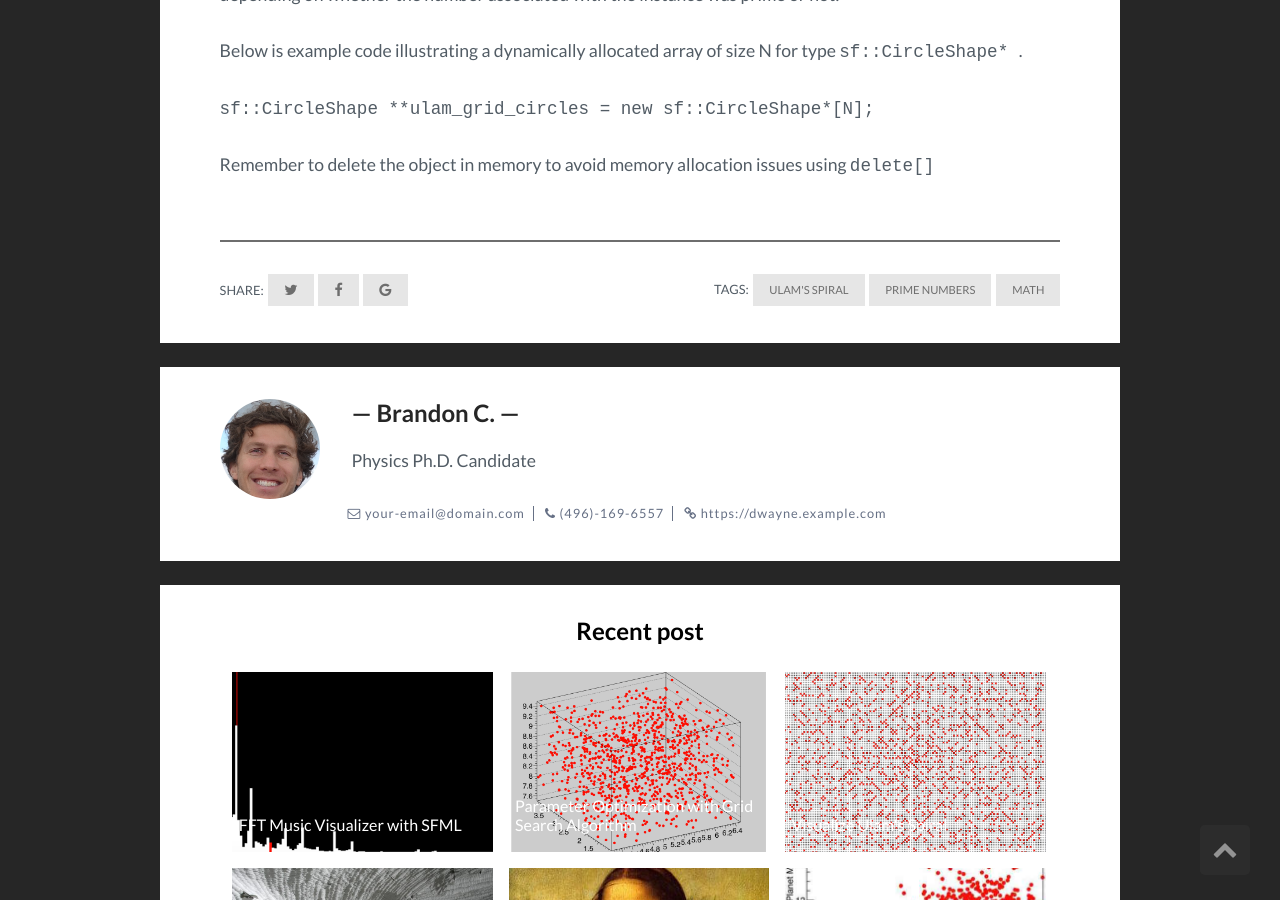
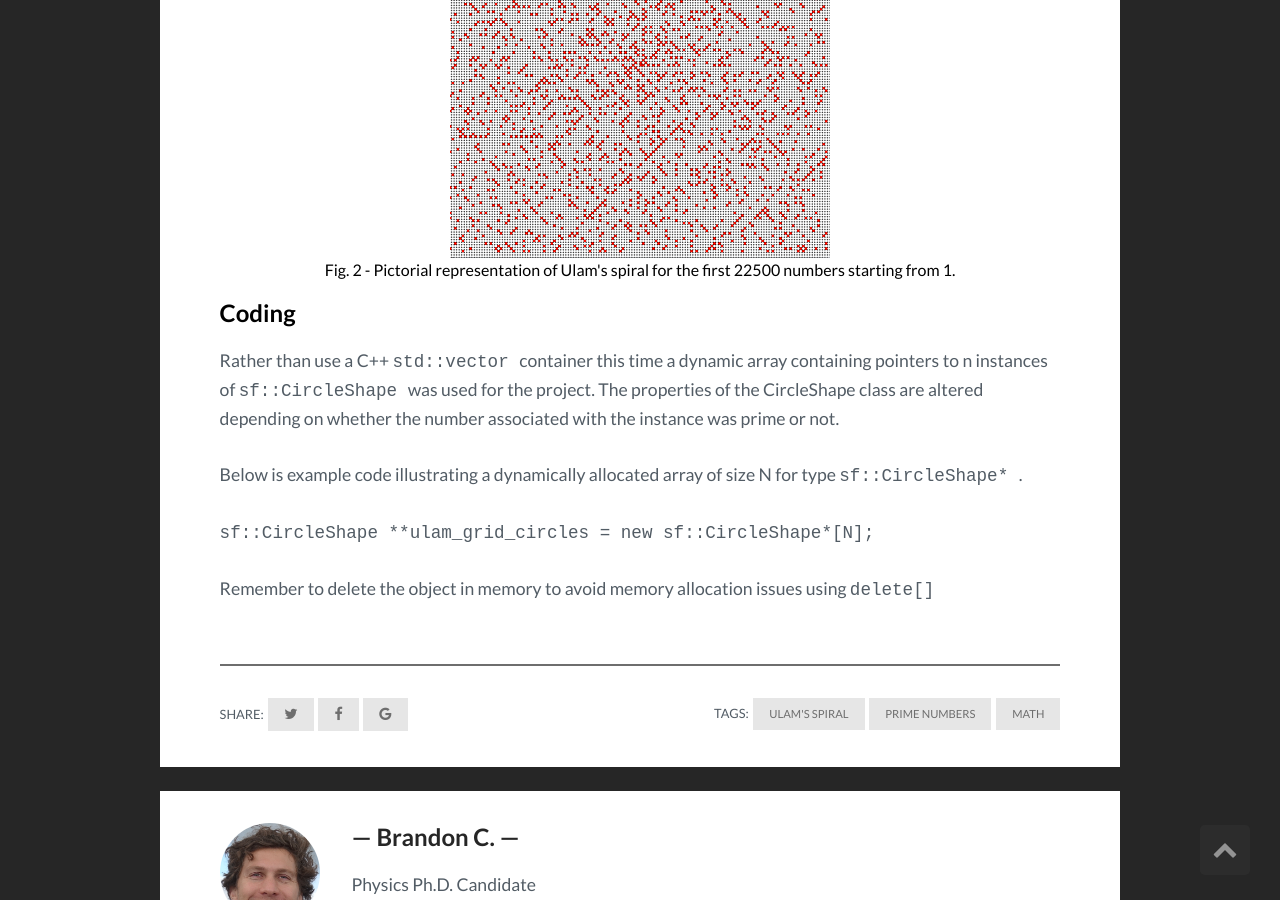
Before and after one commit to kuantumlad/kuantumlad.github.io, a Jekyll site: the page built from _posts/2018-10-30-ulam_spiral_project.markdown, in a window 1280 px wide and 900 px high, scrolled down 1780 px. Built offline with Jekyll 4.4.1, drawn with Linux system fonts in a browser that asks for light colours; comment, search, counter and statistics services are not loaded.

Commit message:
added images for ualm

```diff
--- a/_posts/2018-10-30-ulam_spiral_project.markdown
+++ b/_posts/2018-10-30-ulam_spiral_project.markdown
@@ -31,6 +31,14 @@ tag: [Ulam's Spiral, Prime Numbers, Math]
 <p>Below is an image created using Ulam's Spiral technique with 22500 numbers arranged in a square lattice. What is interesting is the formation of lines comprised of prime numbers throughout the image! Ulam notes that this is not unexpected because within those regions of high prime density a prime generating polynomial is thought to be resonsible for this.
 </p>
 
+<div style="text-align: center">
+<figure>
+   <img src="/images/ulam_spiral/ulam_spiral.png" alt="" height="50%" width="50%">
+   <figcaption>Fig. 2 - Pictorial representation of Ulam's spiral for the first 22500 numbers starting from 1. </figcaption>
+ </figure>
+ </div>
+
+
 ## Coding ##
 
 <p>Rather than use a C++ <code> std::vector </code> container this time a dynamic array containing pointers to n instances of <code> sf::CircleShape </code> was used for the project. The properties of the CircleShape class are altered depending on whether the number associated with the instance was prime or not.
```
Also changed, not shown: images/ulam_spiral/ulam_spiral.png (added), 2 other files.
